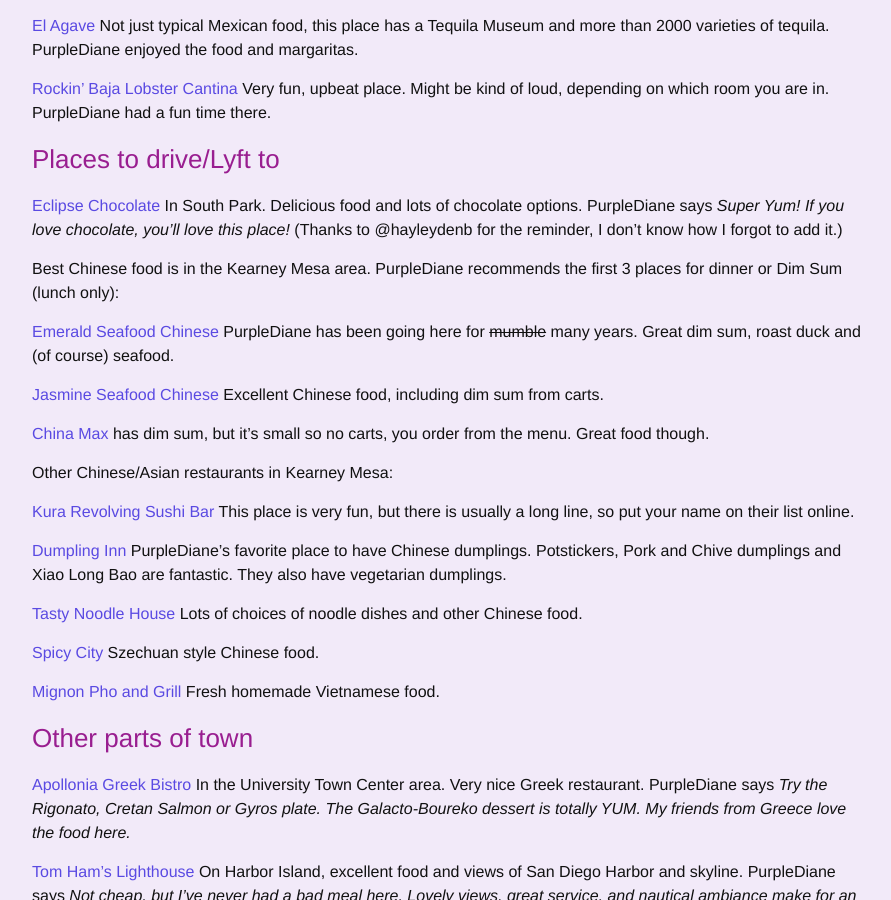
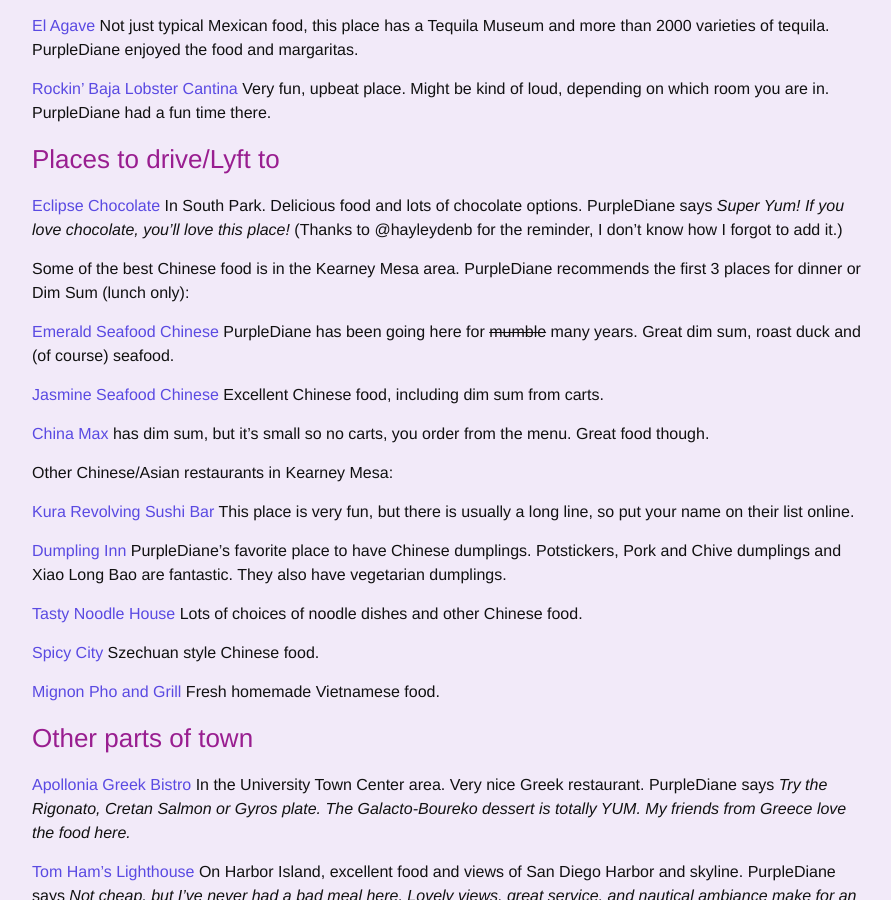
Before and after one commit to purplediane/purplediane.github.io, a Jekyll site: the page built from _posts/2018-09-25-djangocon_eats.md, in a window 1280 px wide and 900 px high, scrolled down 2223 px. Shown: the whole window, without its empty margins (188-1079 px from the left). Built offline with Jekyll 4.4.1, drawn with Linux system fonts in a browser that asks for light colours.

Commit message:
Minor wording changes

```diff
--- a/_posts/2018-09-25-djangocon_eats.md
+++ b/_posts/2018-09-25-djangocon_eats.md
@@ -90,7 +90,7 @@
 
 [Eclipse Chocolate][eclipse] In South Park. Delicious food and lots of chocolate options. PurpleDiane says *Super Yum! If you love chocolate, you'll love this place!* (Thanks to @hayleydenb for the reminder, I don't know how I forgot to add it.)
 
-Best Chinese food is in the Kearney Mesa area. PurpleDiane recommends the first 3 places for dinner or Dim Sum (lunch only):
+Some of the best Chinese food is in the Kearney Mesa area. PurpleDiane recommends the first 3 places for dinner or Dim Sum (lunch only):
 
 [Emerald Seafood Chinese][emerald] PurpleDiane has been going here for ~~mumble~~ many years. Great dim sum, roast duck and (of course) seafood.
 
```
